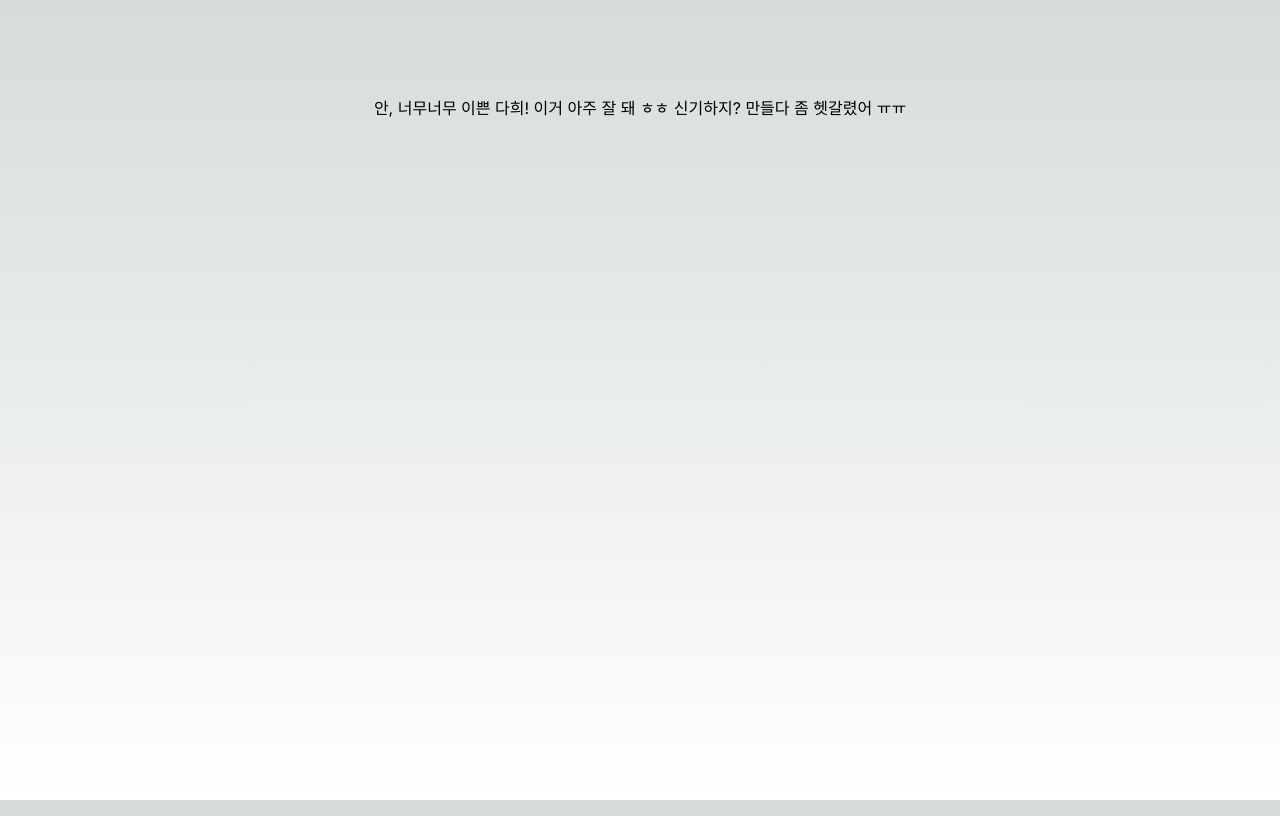
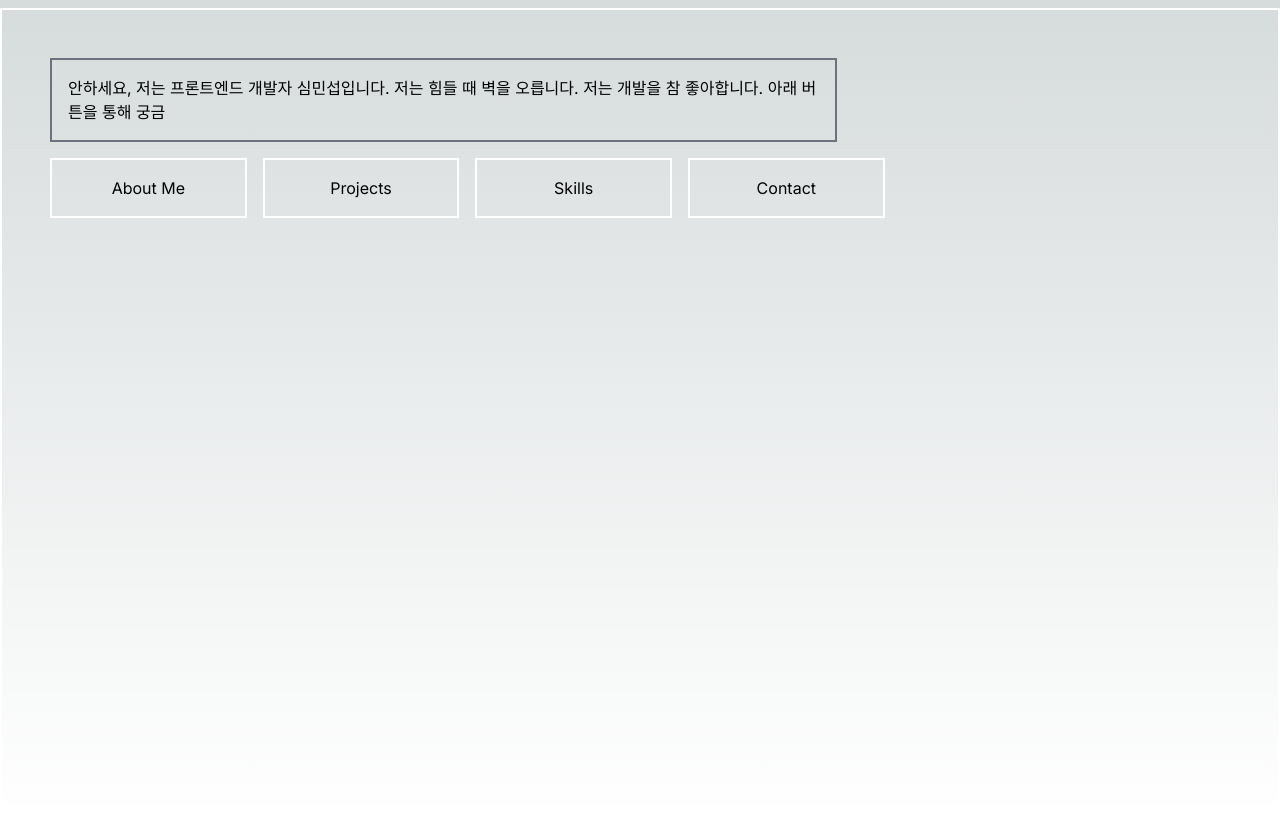
Before and after one commit to Earlssu/sms-portfolio-next, a Next.js app: page / in a window 1280 px wide. Built offline with nearby package versions, Linux system fonts and the light colour scheme.

Commit message:
feat: 기본 틀 구성

```diff
--- a/src/app/page.tsx
+++ b/src/app/page.tsx
@@ -1,14 +1,25 @@
 import TypingText from "@/components/TypingText";
+import Button from "@/components/Button";
 
 export default function Home() {
   return (
-    <main className="flex min-h-screen flex-col items-center justify-between p-24 ">
-      <TypingText
-        text={
-          "안녕, 너무너무 이쁜 다희! 이거 아주 잘 돼 ㅎㅎ 신기하지? 만들다 좀 헷갈렸어 ㅠㅠ"
-        }
-        speed={50}
-      />
+    <main className="flex min-h-screen mx-auto flex-col items-start justify-between p-12 border-2 border-white w-full max-w-screen-xl my-2">
+      <div className={"w-full flex flex-col gap-4"}>
+        <div className={"border-2 border-gray-500 w-2/3 p-4"}>
+          <TypingText
+            text={
+              "안녕하세요, 저는 프론트엔드 개발자 심민섭입니다. 저는 힘들 때 벽을 오릅니다. 저는 개발을 참 좋아합니다. 아래 버튼을 통해 궁금하신 부분을 확인해보세요."
+            }
+            speed={50}
+          />
+        </div>
+        <div className={"w-full flex gap-4"}>
+          <Button content={"About Me"} />
+          <Button content={"Projects"} />
+          <Button content={"Skills"} />
+          <Button content={"Contact"} />
+        </div>
+      </div>
     </main>
   );
 }
```
